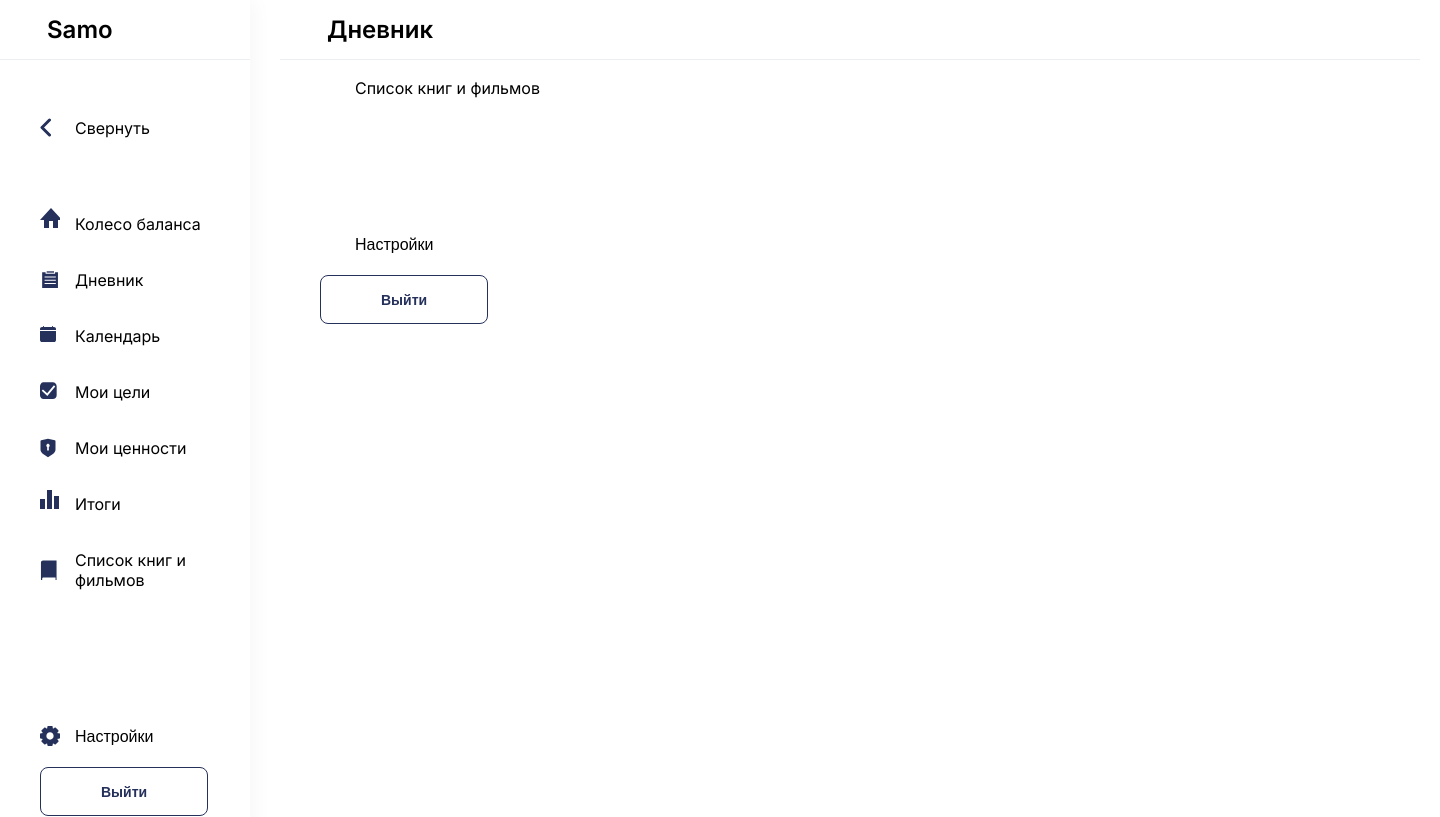
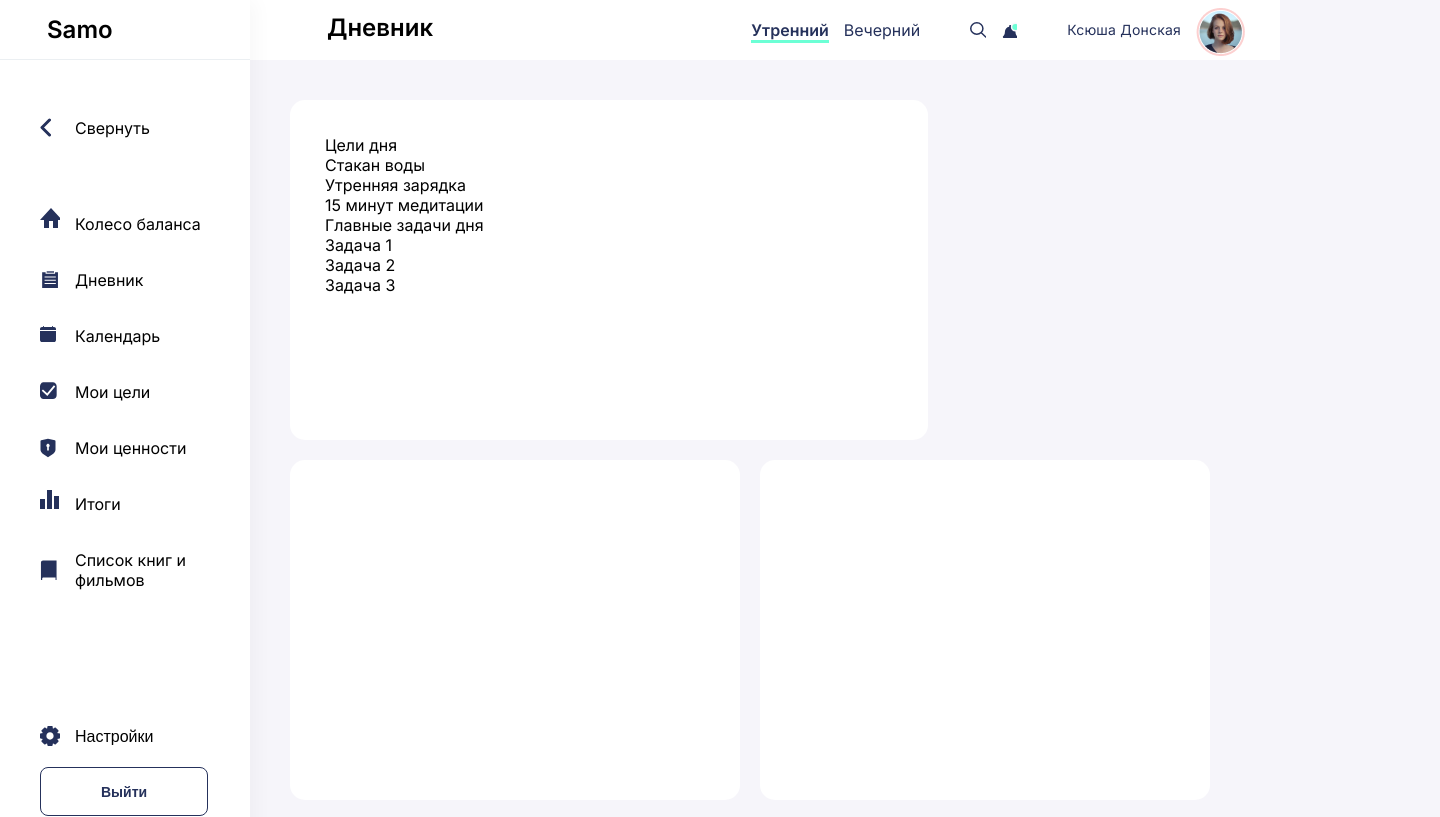
Before and after one commit to AenHenEldar/Self-Development-Diary, a plain HTML site: page index.html in a window 1280 px wide. Shown: the whole page, 1440 px wide, since content can reach past the window. Drawn offline with nearby package versions, Linux system fonts and the light colour scheme.

Commit message:
Обновление по макету 8/5/21

```diff
--- a/css/style.css
+++ b/css/style.css
@@ -21,13 +21,12 @@ body {
     font-weight: normal;
     line-height: 20px;
     font-size: 16px;
+    background: #f6f5fa;
 }
 
 .diary {
     position: relative;
-    padding-left: 280px;
-    padding-right: 20px;
-    min-width: 1440px;
+    padding-left: 250px;
     margin: 0 auto;
 }
 
@@ -42,6 +41,7 @@ body {
     left: 0;
     top: 0;
     width: 250px;
+    background-color: #fff;
     box-shadow: 6px 0px 18px rgba(0, 0, 0, 0.03);
 }
 
@@ -137,3 +137,85 @@ body {
 .aside__settings_settings::before {
     background: url('../icons/settings.svg') 0 0 no-repeat;
 }
+
+.header {
+    background-color: #fff;
+}
+
+.header__wrapper {
+    max-width: 1189px;
+    display: flex;
+    justify-content: space-between;
+    padding: 8px 25px 8px 77px;
+}
+
+.header__logo {
+    line-height: 40px;
+}
+
+.header__list {
+    display: flex;
+    justify-content: space-between;
+    align-items: center;
+    font-size: 16px;
+    color: #25315B;
+}
+
+.header__item {
+    margin-right: 15px;
+    cursor: pointer;
+}
+
+.header__search,
+.header__notif {
+    background: url('../icons/search.svg') 0 0 no-repeat;
+    width: 16px;
+    height: 16px;
+}
+
+.header__search {
+    margin-left: 35px;
+}
+
+.header__notif {
+    background: url('../icons/notif.svg') 0 0 no-repeat;
+    margin-right: 50px;
+}
+
+.header__profile-name {
+    font-weight: 500;
+    font-size: 14px;
+    letter-spacing: 0.2px;
+}
+
+.header__profile {
+    width: 44px;
+    height: 44px;
+}
+
+.header__active {
+    padding-top: 3px;
+    font-weight: bold;
+    border-bottom: 3px solid #6CFFD5;
+}
+
+.main {
+    padding: 30px 30px 40px 30px;
+    background: #f6f5fa;
+    display: flex;
+    flex-wrap: wrap;
+}
+
+.main__block {
+    width: 638px;
+    height: 340px;
+    border-radius: 15px;
+    background-color: #fff;
+    margin: 10px;
+    padding: 35px;
+}
+
+.main__block:nth-child(2),
+.main__block:nth-child(3) {
+    width: 450px;
+}
--- a/index.html
+++ b/index.html
@@ -50,16 +50,38 @@
         </div>
 
         <header class="header">
-            <a href="#" class="aside__logo logo">Дневник</a>
-            <div class="aside__item">
-                Список книг и фильмов
+            <div class="header__wrapper">
+                <a href="#" class="logo header__logo">Дневник</a>
+                <div class="header__list">
+                    <div class="header__item header__active">Утренний</div>
+                    <div class="header__item">Вечерний</div>
+                    <div class="header__item header__search"></div>
+                    <div class="header__item header__notif"></div>
+                    <div class="header__item header__profile-name">Ксюша Донская</div>
+                    <div class="header__item header__profile"><img src="img/profile.png" alt="profile"></div>
+                </div>
             </div>
-        <div class="aside__settings">
-            Настройки
-        </div>
-        <button class="aside__exit">Выйти</button>
-        <span class="sex"></span>
         </header>
+
+        <main class="main">
+            <section class="main__block">
+                <div class="main__goals">
+                    <div class="title">Цели дня</div>
+                    <div class="check">Стакан воды</div>
+                    <div class="check">Утренняя зарядка</div>
+                    <div class="check">15 минут медитации</div>
+                </div>
+                <div class="main__tasks">
+                    <div class="title">Главные задачи дня</div>
+                    <div class="check">Задача 1</div>
+                    <div class="check">Задача 2</div>
+                    <div class="check">Задача 3</div>
+                </div>
+            </section>
+            <section class="main__block"></section>
+            <section class="main__block"></section>
+            <section class="main__block"></section>
+        </main>
     </div>
 
     <script src='js/script.js'></script>
```
Also changed, not shown: icons/notif.svg (added), icons/search.svg (added), img/profile.png (added).
